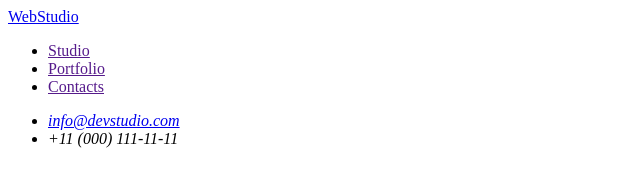
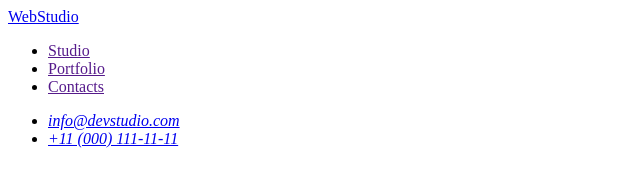
Before and after one commit to mwwwwwwwwe/goit-markup-hw-01, a plain HTML site: page index.html in a window 1280 px wide. Shown: the whole page, without its empty margins (0-640 px from the left). Drawn offline with Linux system fonts and the light colour scheme.

Commit message:
Update index.html

```diff
--- a/index.html
+++ b/index.html
@@ -18,7 +18,7 @@
  <address>
     <ul>
         <li><a href="mailtoo:info@devstudio.com">info@devstudio.com</a></li>
-        <li><a href="tell:+110001111111"></a>+11 (000) 111-11-11</li>
+        <li><a href="tell:+110001111111">+11 (000) 111-11-11</a></li>
     </ul>
  </address>
 </header>
```
